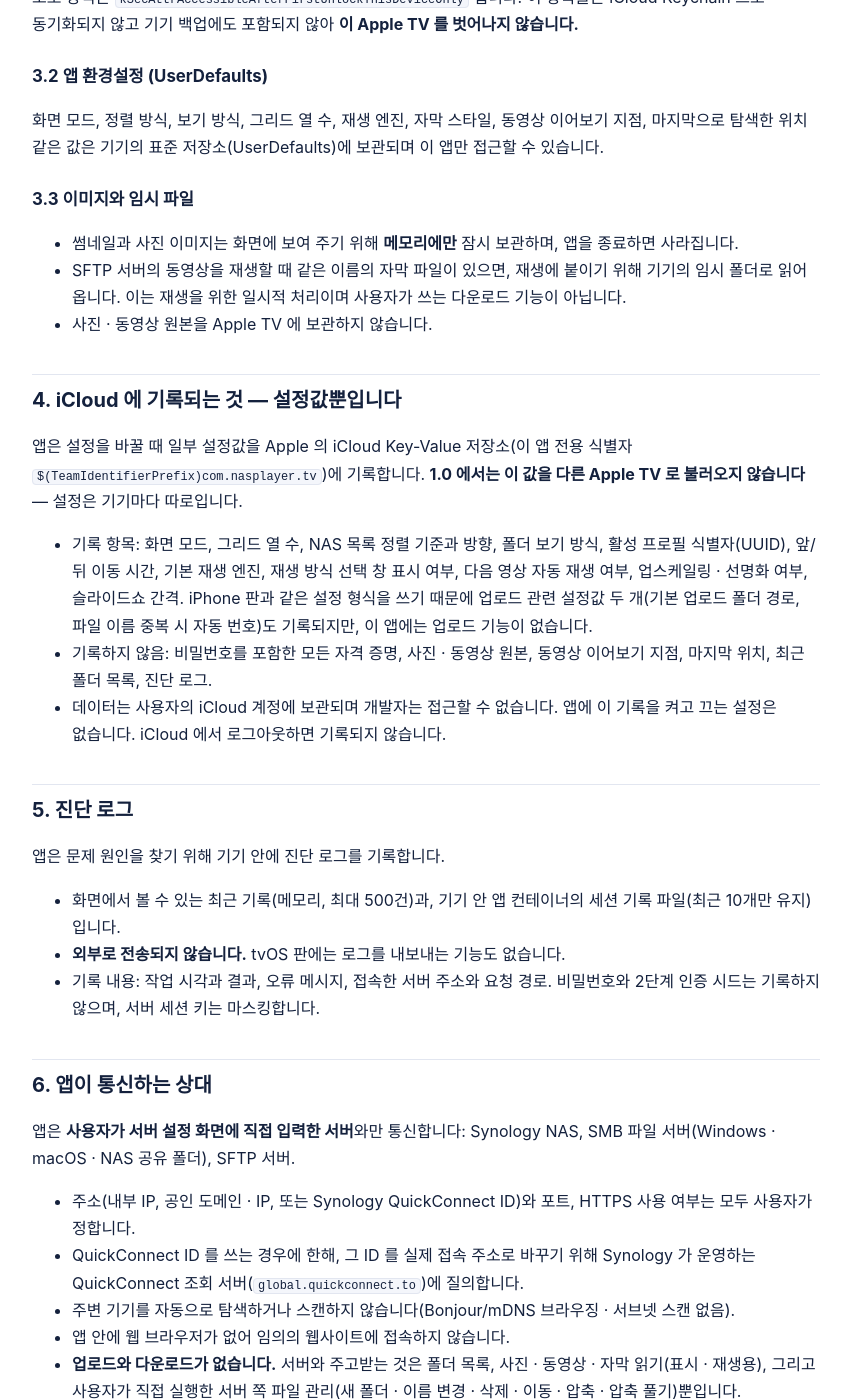
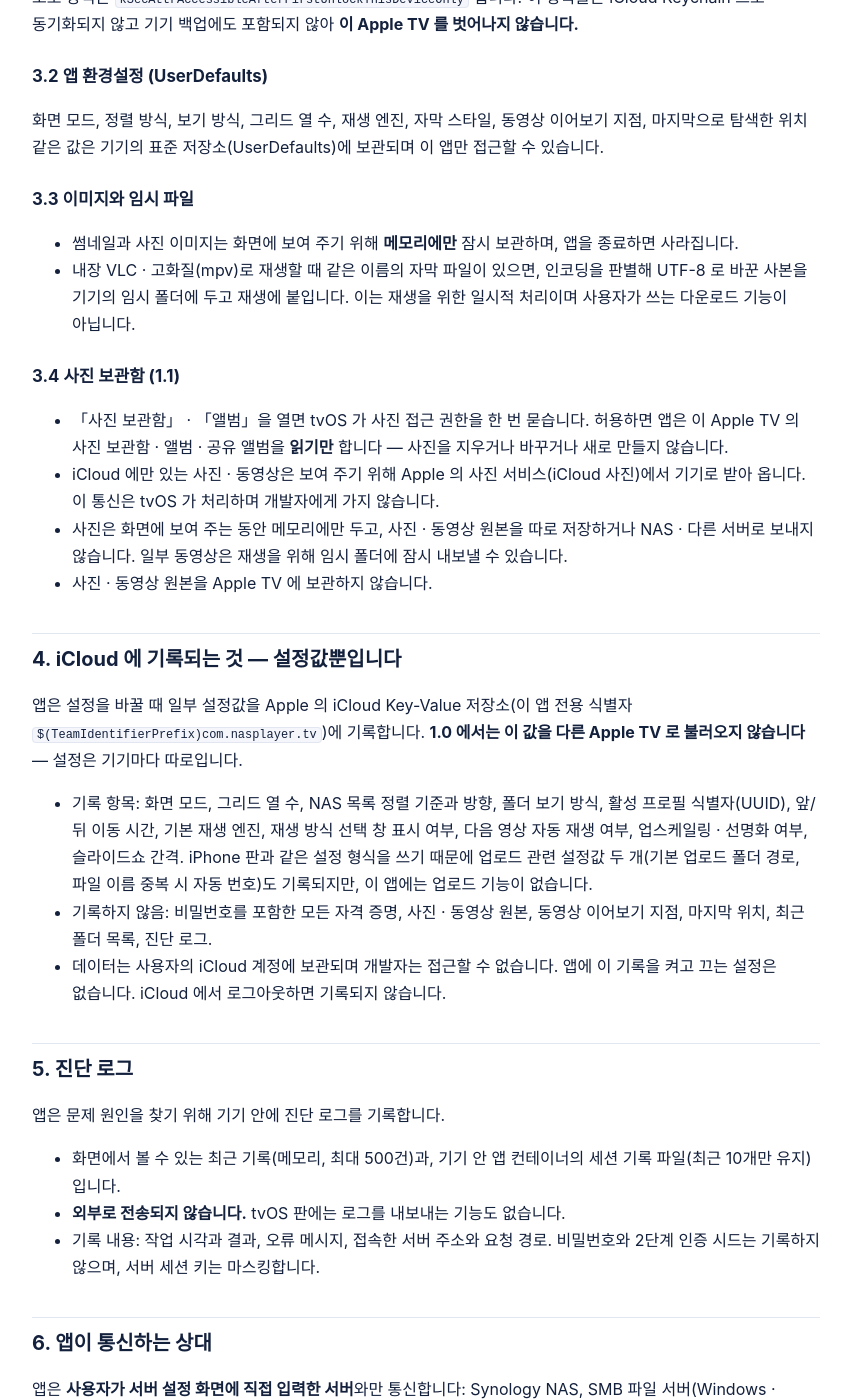
Before and after one commit to yjinchoi/jj-suite-support, a Jekyll site: the page built from nasplayer-tv/privacy.md, in a window 1280 px wide and 1400 px high, scrolled down 1316 px. Shown: the whole window, without its empty margins (214-1065 px from the left). Built offline with Jekyll 4.4.1, drawn with Linux system fonts in a browser that asks for light colours; some of the changed text lies outside the part shown.

Commit message:
NAS Player(tvOS) 1.1: 사진 보관함(읽기 권한 · iCloud 사진) · VLC/mpv 자막 사본 · 확인 버튼 메뉴 반영(ko · en)
Co-Authored-By: Claude Opus 5.5 <noreply@anthropic.com>

```diff
--- a/nasplayer-tv/privacy.md
+++ b/nasplayer-tv/privacy.md
@@ -12,7 +12,7 @@ description: "NAS Player(Apple TV) 앱이 다루는 정보와 저장 위치, 통
 # 개인정보 처리방침
 
 **적용 대상**: NAS Player (tvOS · App Store 이름 Easy NAS Player TV)
-**최종 수정일**: 2026-10-29 **버전**: 1.0
+**최종 수정일**: 2026-10-30 **버전**: 1.1
 
 ---
 
@@ -54,7 +54,13 @@ NAS 주소와 계정 같은 민감한 정보는 tvOS Keychain 에 이 앱 전용
 ### 3.3 이미지와 임시 파일
 
 - 썸네일과 사진 이미지는 화면에 보여 주기 위해 **메모리에만** 잠시 보관하며, 앱을 종료하면 사라집니다.
-- SFTP 서버의 동영상을 재생할 때 같은 이름의 자막 파일이 있으면, 재생에 붙이기 위해 기기의 임시 폴더로 읽어 옵니다. 이는 재생을 위한 일시적 처리이며 사용자가 쓰는 다운로드 기능이 아닙니다.
+- 내장 VLC · 고화질(mpv)로 재생할 때 같은 이름의 자막 파일이 있으면, 인코딩을 판별해 UTF-8 로 바꾼 사본을 기기의 임시 폴더에 두고 재생에 붙입니다. 이는 재생을 위한 일시적 처리이며 사용자가 쓰는 다운로드 기능이 아닙니다.
+
+### 3.4 사진 보관함 (1.1)
+
+- 「사진 보관함」 · 「앨범」을 열면 tvOS 가 사진 접근 권한을 한 번 묻습니다. 허용하면 앱은 이 Apple TV 의 사진 보관함 · 앨범 · 공유 앨범을 **읽기만** 합니다 — 사진을 지우거나 바꾸거나 새로 만들지 않습니다.
+- iCloud 에만 있는 사진 · 동영상은 보여 주기 위해 Apple 의 사진 서비스(iCloud 사진)에서 기기로 받아 옵니다. 이 통신은 tvOS 가 처리하며 개발자에게 가지 않습니다.
+- 사진은 화면에 보여 주는 동안 메모리에만 두고, 사진 · 동영상 원본을 따로 저장하거나 NAS · 다른 서버로 보내지 않습니다. 일부 동영상은 재생을 위해 임시 폴더에 잠시 내보낼 수 있습니다.
 - 사진 · 동영상 원본을 Apple TV 에 보관하지 않습니다.
 
 ## 4. iCloud 에 기록되는 것 — 설정값뿐입니다
@@ -83,7 +89,7 @@ NAS 주소와 계정 같은 민감한 정보는 tvOS Keychain 에 이 앱 전용
 - 앱 안에 웹 브라우저가 없어 임의의 웹사이트에 접속하지 않습니다.
 - **업로드와 다운로드가 없습니다.** 서버와 주고받는 것은 폴더 목록, 사진 · 동영상 · 자막 읽기(표시 · 재생용), 그리고 사용자가 직접 실행한 서버 쪽 파일 관리(새 폴더 · 이름 변경 · 삭제 · 이동 · 압축 · 압축 풀기)뿐입니다.
 - SFTP 서버에 처음 연결할 때 호스트 키 지문을 보여 주고, 사용자가 신뢰해야 연결합니다. 이후 키가 바뀌면 연결을 막습니다.
-- 개발자가 운영하는 서버는 없으며, 개발자에게 어떠한 네트워크 요청도 보내지 않습니다. Apple 의 시스템 서비스(iCloud Key-Value 저장소, App Store)는 tvOS 가 처리합니다.
+- 개발자가 운영하는 서버는 없으며, 개발자에게 어떠한 네트워크 요청도 보내지 않습니다. Apple 의 시스템 서비스(iCloud Key-Value 저장소, iCloud 사진, App Store)는 tvOS 가 처리합니다.
 
 ## 7. 보안
 
@@ -100,8 +106,9 @@ NAS 주소와 계정 같은 민감한 정보는 tvOS Keychain 에 이 앱 전용
 | 권한 | 용도 |
 |---|---|
 | 로컬 네트워크 (`NSLocalNetworkUsageDescription`) | 사설 IP(예: 192.168.x.x)의 NAS · SMB · SFTP 서버에 접속하기 위해 씁니다. 처음 연결할 때 tvOS 가 한 번 묻습니다. |
+| 사진 (`NSPhotoLibraryUsageDescription`, 1.1) | 이 Apple TV 의 사진 보관함과 앨범을 TV 화면에서 보고 슬라이드쇼로 재생합니다(읽기만). 「사진 보관함」 · 「앨범」을 처음 열 때 묻고, 거부해도 NAS 기능은 그대로 씁니다. |
 
-그 밖에 위치, 연락처, 마이크, 카메라, 사진, 추적(ATT) 등 다른 권한은 요청하지 않습니다.
+그 밖에 위치, 연락처, 마이크, 카메라, 추적(ATT) 등 다른 권한은 요청하지 않습니다.
 
 포함된 서드파티 라이브러리는 모두 오픈소스입니다.
 
```
Also changed, not shown: en/nasplayer-tv/privacy.md (+11 -4 lines), en/nasplayer-tv/support.md (+2 -1 lines), nasplayer-tv/support.md (+2 -1 lines).
